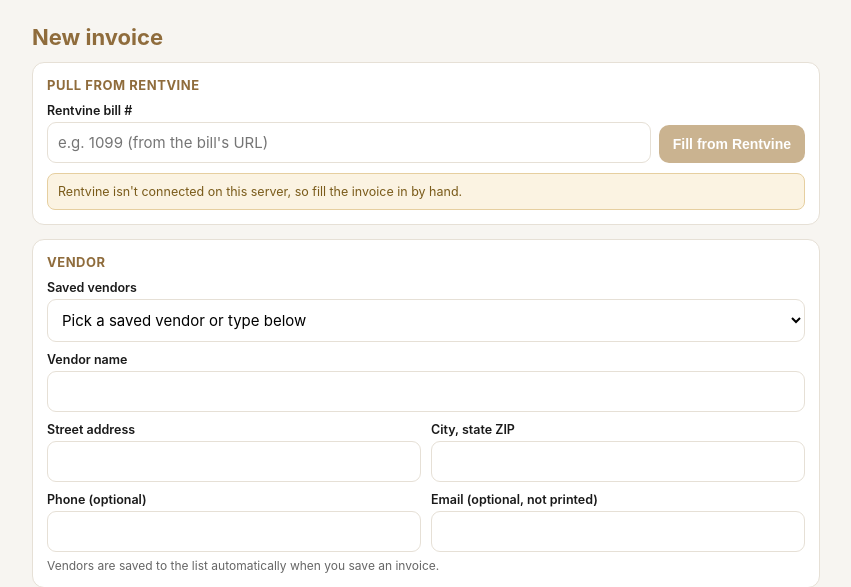
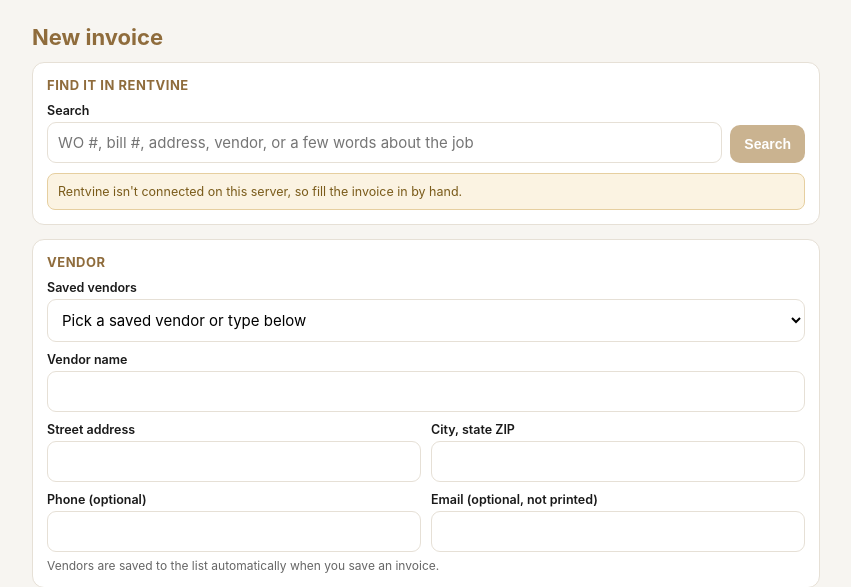
Before and after one commit to dspropertiesnc/ds-app-hub, a Flask app: page /invoices/new in a window 1280 px wide. Shown: the part 62-649 px from the top of the page, without its empty margins (214-1065 px from the left). Run offline with Flask 3, Linux system fonts and the light colour scheme; data that the repository does not hold is empty.

Commit message:
Invoice Generator: search UI (part 2)

```diff
--- a/tools/invoices/templates/invoices_edit.html
+++ b/tools/invoices/templates/invoices_edit.html
@@ -32,6 +32,10 @@
   .th button{position:absolute;top:3px;right:3px;background:rgba(0,0,0,.6);color:#fff;border:0;border-radius:50%;width:22px;height:22px;cursor:pointer}
   #save{width:100%;padding:15px;font-size:16px}
   .done{display:flex;gap:8px;margin-top:10px}.done a{flex:1;text-align:center;text-decoration:none}
+  .res{display:block;width:100%;text-align:left;background:#fff;border:1px solid var(--line);border-radius:10px;padding:10px 12px;margin-top:8px;cursor:pointer;font-family:inherit;font-size:14px;color:inherit}
+  .res:hover{border-color:var(--accent)}
+  .res b{color:var(--accent-dark)}.res small{display:block;color:var(--gray);font-size:12px;margin-top:2px}
+  .tag{font-size:11px;padding:1px 7px;border-radius:20px;background:var(--sub);color:var(--accent-dark);margin-left:6px}
   .del{background:none;border:0;color:#b3261e;font-size:13px;cursor:pointer;margin-top:14px}
   @media(max-width:560px){.grid{grid-template-columns:1fr}.items .it{grid-template-columns:1fr 54px 92px 30px}}
 {% endblock %}
@@ -39,18 +43,20 @@
 <h1 id="title">New invoice</h1>
 
 <div class="card">
-  <h3>Pull from Rentvine</h3>
+  <h3>Find it in Rentvine</h3>
   <div class="row">
-    <div><label for="bill_id">Rentvine bill #</label>
-      <input id="bill_id" inputmode="numeric" placeholder="e.g. 1099 (from the bill's URL)"></div>
-    <button class="btn" id="pull" {% if not rv %}disabled{% endif %}>Fill from Rentvine</button>
+    <div><label for="q">Search</label>
+      <input id="q" placeholder="WO #, bill #, address, vendor, or a few words about the job"></div>
+    <button class="btn" id="pull" {% if not rv %}disabled{% endif %}>Search</button>
   </div>
   {% if rv %}
-  <div class="hint">Open the bill in Rentvine; the number at the end of its web address is the bill #. Everything stays editable.</div>
+  <div class="hint">Examples: <b>100389</b> &middot; <b>bill 1231</b> &middot; <b>303 Kirk shower</b> &middot; <b>Hernandez faucet</b>. Pick a result to fill the invoice; everything stays editable.</div>
   {% else %}
   <div class="warn">Rentvine isn't connected on this server, so fill the invoice in by hand.</div>
   {% endif %}
+  <div id="results"></div>
   <div id="pullmsg"></div>
+  <input type="hidden" id="bill_id">
 </div>
 
 <div class="card">
@@ -207,22 +213,50 @@ async function renumber(){
 $("renum").onclick = renumber;
 
 // rentvine
-$("pull").onclick = async () => {
-  const id = $("bill_id").value.replace(/\D/g,""); if (!id) { $("bill_id").focus(); return; }
-  $("pull").disabled = true; $("pull").textContent = "Pulling...";
-  $("pullmsg").innerHTML = "";
+function applyPull(d, label){
+  fill({bill_id: d.bill_id || "", wo_number: d.wo_number, service_date: d.bill_date, vendor: d.vendor, service: d.service,
+        items: d.items, paid: d.paid, paid_date: d.paid_date, due_date: d.due_date});
+  const w = (d.warnings || []).filter(x => !(d.paid && /didn't confirm/.test(x)));
+  let html = `<div class="ok">Filled from ${esc(label)}. Check it over.</div>`;
+  if (!d.paid && d.bill_id) html = `<div class="warn">Rentvine doesn't show this bill as fully paid, so it's set to Unpaid. Switch to Paid if it was.</div>`;
+  if (w.length) html += `<div class="warn">${w.map(esc).join("<br>")}</div>`;
+  $("pullmsg").innerHTML = html;
+}
+async function pick(c){
+  $("results").innerHTML = ""; $("pullmsg").innerHTML = `<div class="hint">Loading...</div>`;
   try {
-    const r = await fetch("/invoices/api/rentvine/bill/" + id); const d = await r.json();
+    const url = c.type === "bill" ? "/invoices/api/rentvine/bill/" + c.bill_id : "/invoices/api/rentvine/wo/" + c.wo_id;
+    const r = await fetch(url); const d = await r.json();
     if (!r.ok) throw new Error(d.error || "Couldn't reach Rentvine.");
-    fill({bill_id: id, wo_number: d.wo_number, service_date: d.bill_date, vendor: d.vendor, service: d.service,
-          items: d.items, paid: d.paid, paid_date: d.paid_date, due_date: d.due_date});
-    if (!d.paid) $("pullmsg").innerHTML = `<div class="warn">Rentvine doesn't show this bill as paid yet, so it's set to Unpaid. Switch to Paid once the payout goes out.</div>`;
-    if (d.warnings && d.warnings.length) $("pullmsg").innerHTML += `<div class="warn">${d.warnings.map(esc).join("<br>")}</div>`;
-    else if (d.paid) $("pullmsg").innerHTML = `<div class="ok">Filled from bill #${esc(id)}. Check it over.</div>`;
-    await renumber();
+    applyPull(d, c.type === "bill" ? "bill #" + c.bill_id : "work order #" + c.wo_number);
+    await renumber(); saveDraft();
   } catch(e) { $("pullmsg").innerHTML = `<div class="err">${esc(e.message)}</div>`; }
-  $("pull").disabled = false; $("pull").textContent = "Fill from Rentvine";
-};
+}
+async function search(){
+  const q = $("q").value.trim(); if (!q) { $("q").focus(); return; }
+  $("pull").disabled = true; $("pull").textContent = "Searching...";
+  $("results").innerHTML = ""; $("pullmsg").innerHTML = "";
+  try {
+    const r = await fetch("/invoices/api/rentvine/find?q=" + encodeURIComponent(q)); const d = await r.json();
+    if (!r.ok) throw new Error(d.error || "Couldn't reach Rentvine.");
+    const res = d.results || [];
+    if (!res.length) { $("pullmsg").innerHTML = `<div class="warn">Nothing in Rentvine matched "${esc(q)}". Try the WO #, the street name, or one key word about the job.</div>`; }
+    else if (res.length === 1) { await pick(res[0]); }
+    else {
+      $("results").innerHTML = `<div class="hint">${res.length} matches. Pick one:</div>` + res.map((c,i) => `
+        <button type="button" class="res" data-i="${i}">
+          <b>${c.type === "bill" ? "Bill #" + esc(c.bill_id) : "No bill yet"}</b>${c.wo_number ? " &middot; WO #" + esc(c.wo_number) : ""}
+          ${c.amount != null ? " &middot; " + money(c.amount) : ""}${c.type === "bill" ? `<span class="tag">${c.paid ? "Paid" : "Unpaid"}</span>` : ""}
+          <small>${esc([c.address, c.vendor, c.date].filter(Boolean).join(" · "))}</small>
+          <small>${esc(c.description || "")}</small>
+        </button>`).join("");
+      $("results").querySelectorAll(".res").forEach(b => b.onclick = () => pick(res[+b.dataset.i]));
+    }
+  } catch(e) { $("pullmsg").innerHTML = `<div class="err">${esc(e.message)}</div>`; }
+  $("pull").disabled = false; $("pull").textContent = "Search";
+}
+$("pull").onclick = search;
+$("q").addEventListener("keydown", e => { if (e.key === "Enter") { e.preventDefault(); search(); } });
 
 // photos
 function drawThumbs(){
```
